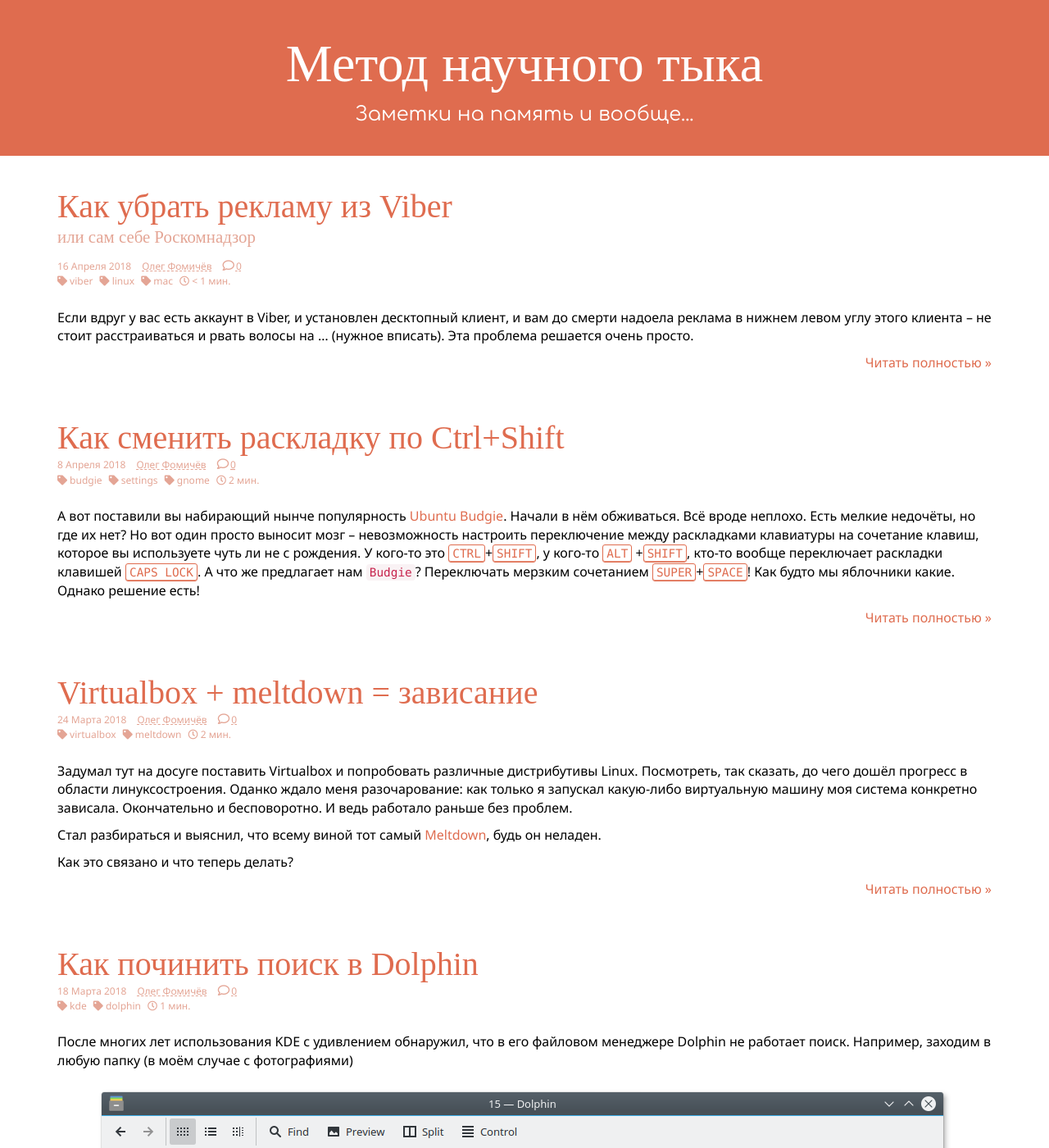
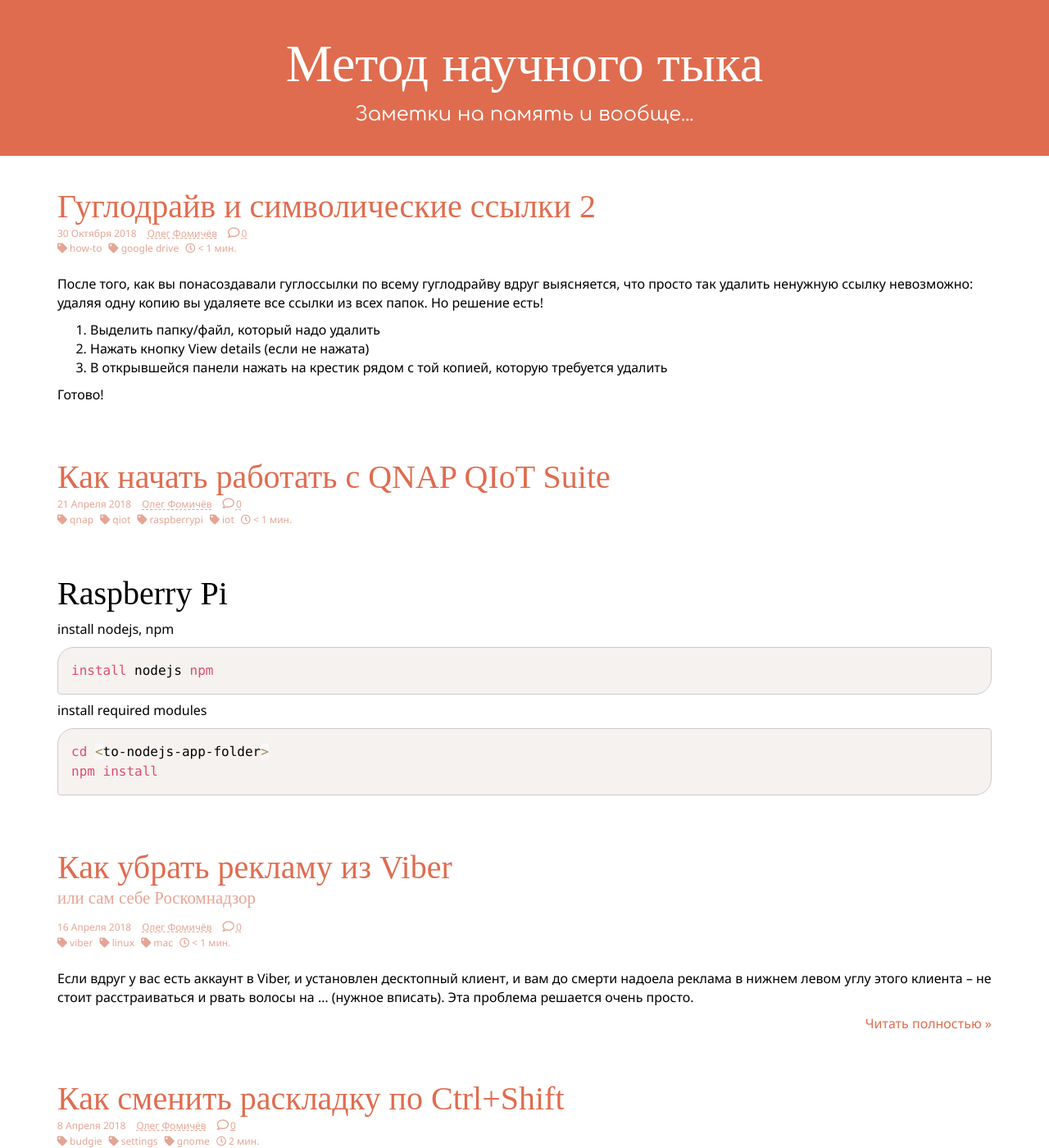
Before and after one commit to fomich0ff/fomich0ff.github.io, a Jekyll site: the page built from index.html, in a window 1280 px wide and 1400 px high. Shown: the whole window at 82% size. Built offline with Jekyll 4.4.1, drawn with Linux system fonts in a browser that asks for light colours; nearby versions of some CDN libraries; some web fonts are replaced; the list of posts is cut into pages by our own code; comment, search, counter and statistics services are not loaded; some of the changed text lies outside the part shown.

Commit message:
new post

````diff
--- a/_posts/2018-03-17-google-drive-symlink.md
+++ b/_posts/2018-03-17-google-drive-symlink.md
@@ -1,6 +1,6 @@
 ---
 title: Гуглодрайв и символические ссылки
-tags: [how-to]
+tags: [how-to,google drive]
 ---
 
 Google Drive не поддерживает символические ссылки в том виде, в котором их привыкли использовать линуксоводы. Однако в Google Drive есть свои собственные символические ссылки. Для того, чтобы её создать необходимо:
--- /dev/null
+++ b/_posts/2018-04-21-qnap-qiot-raspberrypi.md
@@ -0,0 +1,17 @@
+---
+title: Как начать работать с QNAP QIoT Suite
+tags: [qnap,qiot,raspberrypi,iot]
+---
+
+## Raspberry Pi
+
+install nodejs, npm
+```bash
+install nodejs npm
+```
+
+install required modules
+```bash
+cd <to-nodejs-app-folder>
+npm install
+```
--- /dev/null
+++ b/_posts/2018-10-30-remove-google-drive-symlink.md
@@ -0,0 +1,14 @@
+---
+title: Гуглодрайв и символические ссылки 2
+tags: [how-to,google drive]
+---
+
+После того, как вы понасоздавали гуглоссылки по всему гуглодрайву вдруг выясняется,
+что просто так удалить ненужную ссылку невозможно: удаляя одну копию вы удаляете все
+ссылки из всех папок. Но решение есть!
+
+1. Выделить папку/файл, который надо удалить
+2. Нажать кнопку View details (если не нажата)
+3. В открывшейся панели нажать на крестик рядом с той копией, которую требуется удалить
+
+Готово!
````
Also changed, not shown: 1 other file.
